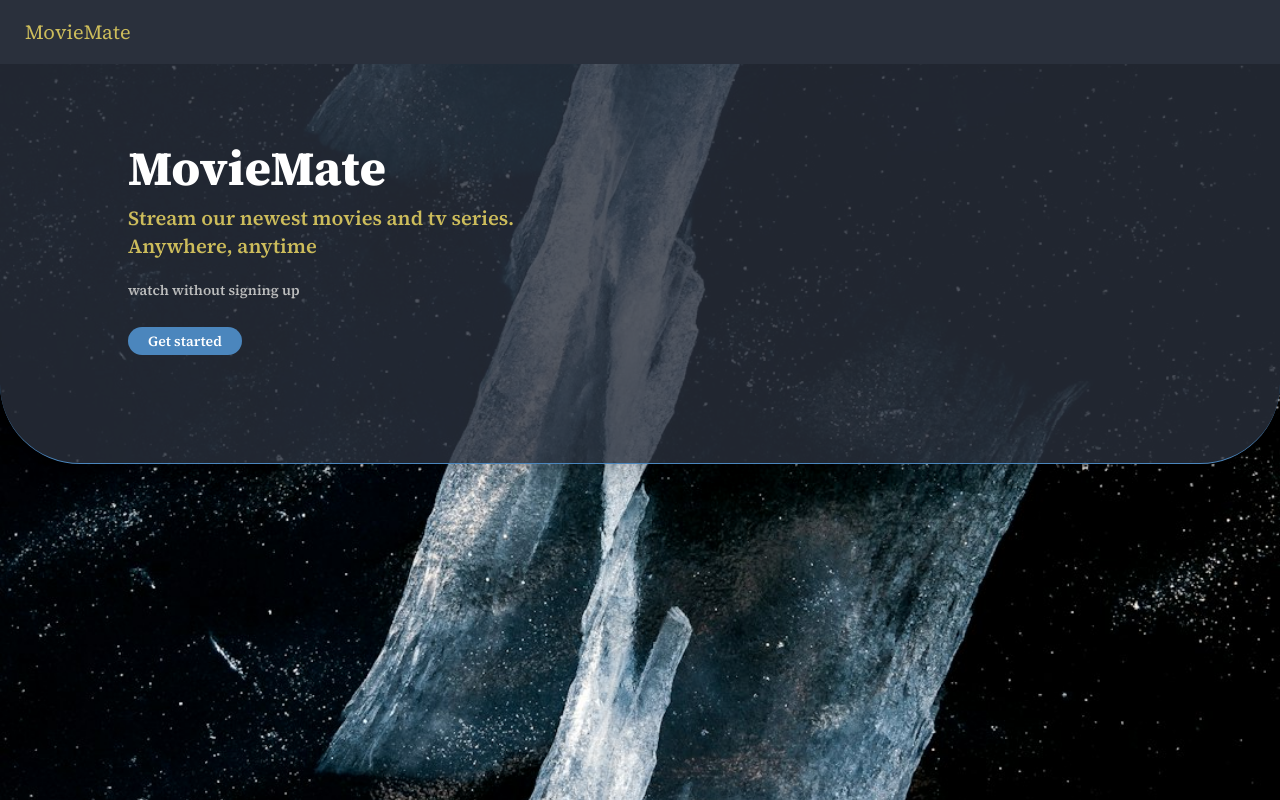
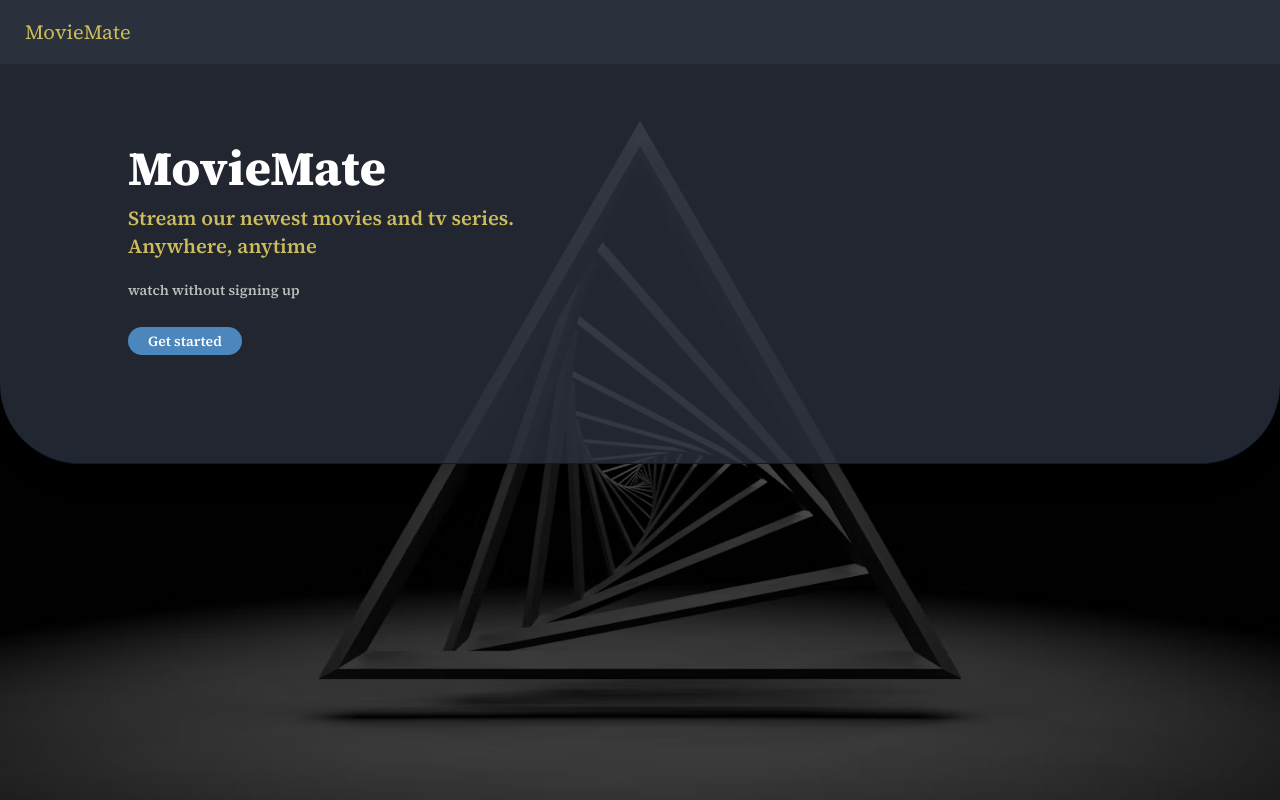
Before and after one commit to avoajaugochukwu/tmdb-moviemate, a React (Vite) app: page / in a window 1280 px wide. Built offline with nearby package versions, Linux system fonts and the light colour scheme.

Commit message:
Update favicon image and homepage banner color

```diff
--- a/index.html
+++ b/index.html
@@ -2,7 +2,7 @@
 <html lang="en">
   <head>
     <meta charset="UTF-8"/>
-    <link rel="icon" type="image/svg+xml" href="./src//assets/movie-logo-16x16.png" />
+    <link rel="icon" type="image/svg+xml" href="./src//assets/logo.jpg" />
     <meta name="viewport" content="width=device-width, initial-scale=1.0" />
     <title>Tmdb movies</title>
   </head>
--- a/src/Pages/Homepage.jsx
+++ b/src/Pages/Homepage.jsx
@@ -7,7 +7,7 @@ const Homepage = () => {
   return (
     <>
        <Headers />
-       <div className="w-screen h-[400px] bg-[#2A303C] border-b border-[#4B86BD] rounded-b-[80px] bg-opacity-80 shadow-xl">
+       <div className="w-screen h-[400px] bg-[#2A303C] border-b border-[#081d31] rounded-b-[80px] bg-opacity-80 shadow-xl">
         <div className="home-text lg:ml-32 lg:pt-20">
         <h1 className="text-5xl font-extrabold text-white">MovieMate</h1>
         <p className="text-[#CCBC5B] text-xl mt-3">Stream our newest movies and tv series.</p>
--- a/src/Pages/MovieLists.jsx
+++ b/src/Pages/MovieLists.jsx
@@ -66,7 +66,7 @@ const MovieLists = () => {
       <div className="movie-lists container grid lg:grid-cols-4 md:grid-cols-3 sm:grid-cols-2 gap-5 mt-5 ml-3 mr-5 justify-center place-items-center">
       {displayTenMovies.length === 0 && <p className="text-black text-center col-span-full font-semibold text-2xl">Movie not found</p>}
         {displayTenMovies?.map((movie) => (
-        <div key={movie.id} data-theme="dim" className="movie-conrtainer justify-center rounded-md shadow-inner grid p-3 w-[280px] h-[300px] mx-3 my-3">
+        <div key={movie.id} className="movie-conrtainer justify-center bg-[#F5D5A1] rounded-md shadow-lg grid p-3 w-[280px] h-[300px] mx-3 my-3">
           <img src={`https://image.tmdb.org/t/p/w500/${movie.poster_path}`} alt={movie.title} className="w-[250px] h-[200px] rounded-sm" />
           <div className="grid grid-cols-2">
           <Link to={`/movie/${movie.id}`} className="details-button bg-white text-sm text-[#2A303C] w-[100px] h-[30px] text-center pt-1 ml-5 mt-3  rounded-md">
--- a/src/Pages/Moviedetails.jsx
+++ b/src/Pages/Moviedetails.jsx
@@ -29,7 +29,7 @@ const Moviedetails = () => {
   }
   return (
     <>
-    <div className='text-white bg-[#233549] min-h-screen w-full pb-10'>
+    <div className='text-black bg-[#F5D5A1] min-h-screen w-full pb-10'>
     <div className='justify-center items-center flex flex-col'>
 
     <h1 className='details-header text-center font-bold text-2xl pt-5'>Movies details</h1>
--- a/src/index.css
+++ b/src/index.css
@@ -17,7 +17,7 @@
 }
 
 body {
-  background-image: url("../src/assets/background-img.jpeg");
+  background-image: url("../src/assets/photo-bg-img.avif");
   background-repeat: no-repeat;
   background-position: center;
   background-size: cover;
```
Also changed, not shown: src/assets/logo.jpg (added), src/assets/photo-bg-img.avif (added).
